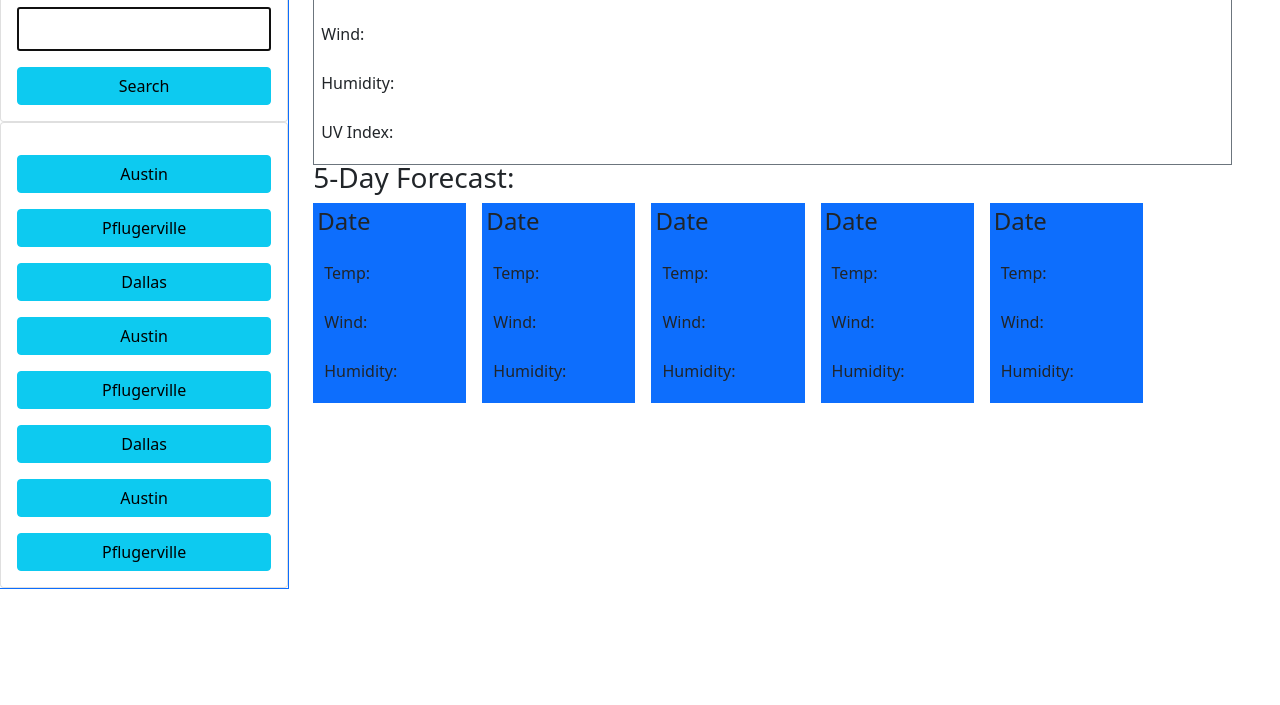
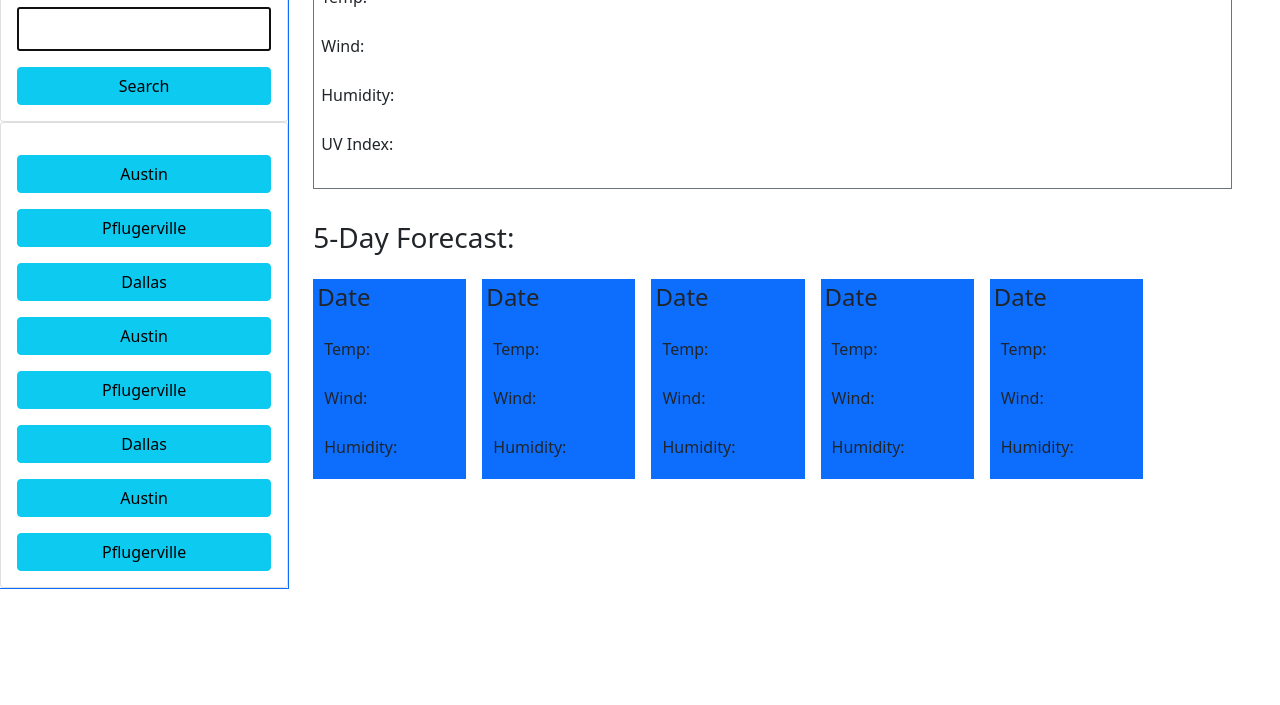
Before and after one commit to Azariill/weatherTracker, a plain HTML site: page index.html in a window 1280 px wide. Shown: the part 167-872 px from the top of the page. Drawn offline with nearby package versions, Linux system fonts and the light colour scheme; a script that the page names is missing.

Commit message:
finished MVP of page layout

```diff
--- a/index.html
+++ b/index.html
@@ -48,7 +48,7 @@
 
     <div class="d-flex flex-column col-12 col-md-9 vh-100">
       <section class="col-12 col-md-9 h-30 w-100">
-        <div class="border border-secondary w-100 mt-1 h-100">
+        <div class="border border-secondary w-100 mt-3 h-100">
           <div class="">
             <h2>Austin</h2>
               <ul class="listStyle">
@@ -61,9 +61,9 @@
 
         </div>
       </section>
-      <section class=" col-12  h-30">
+      <section class=" col-12  h-30 mt-5">
         <div class="col-12"><h3>5-Day Forecast:</h3></div>
-        <div class="col-12 d-flex">
+        <div class="col-12 d-flex mt-4">
           <div class="bg-primary col-2 me-3 p-1">
             <h4>Date</h4>
             <ul class="listStyle">
```
